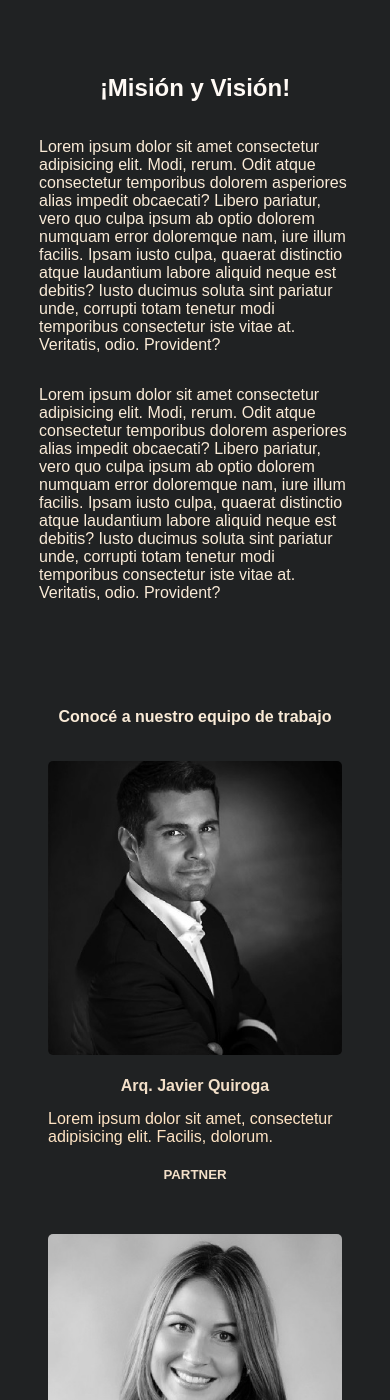
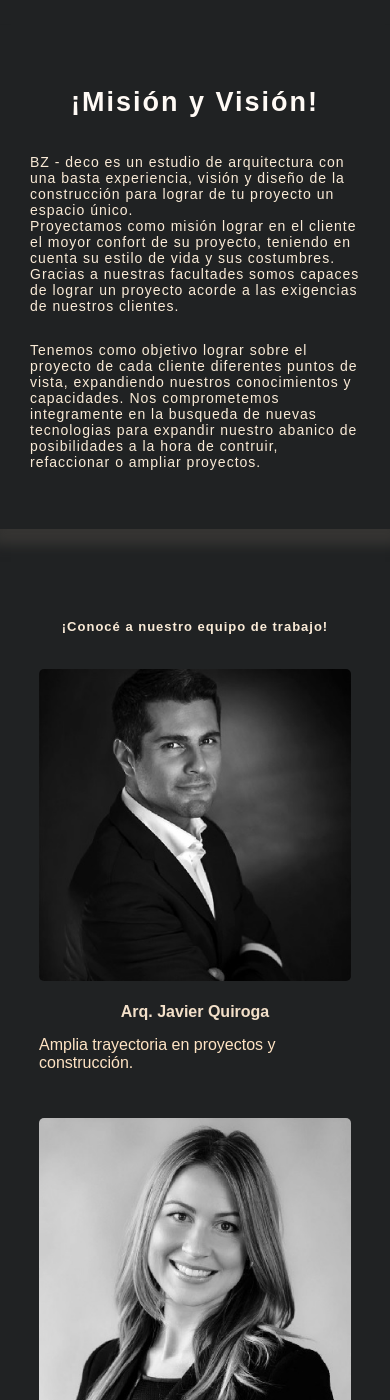
Before and after one commit to bauzafelipe/proyecto_bz-deco, a plain HTML site: page pages/Nosotros.html in a window 390 px wide. Shown: the part 600-2000 px from the top of the page. Drawn offline with Linux system fonts and the light colour scheme.

Commit message:
agrego texto a la paginaweb

```diff
--- a/css/style.css
+++ b/css/style.css
@@ -154,6 +154,7 @@ footer{
         flex-direction: column;
         align-items: center;
     }
+
     /*preguntas frecuentes*/
     .questions__containerTitleInicio h1{
         font-size: 23px;
@@ -161,6 +162,7 @@ footer{
     .questions__containerTextFinal h2{
         font-size: 5px;
     }
+
     /*inicio*/
     .container__offer .container__offerTittle h1{
         font-family: sans-serif;
@@ -169,6 +171,20 @@ footer{
         display: flex;
         justify-content: center;
         margin-bottom: 30px;
+    }
+
+    /*proyectos*/
+    .section__proyectos .section__proyectosText h1{
+        color: antiquewhite;
+        letter-spacing: 2px;
+        font-size: 17px;
+        font-family: sans-serif;
+    }
+    .section__proyectos .section__proyectosText p{
+        color: bisque;
+        font-size: 13px;
+        letter-spacing: 1px;
+        font-family: sans-serif;
     }
 
     /*contacto*/
@@ -233,7 +249,7 @@ footer{
     /*proyectos*/
     .section__proyectos .section__proyectosText h1{
         color: antiquewhite;
-        font-size: 13px;
+        font-size: 11px;
         font-family: sans-serif;
     }
     .section__proyectos .section__proyectosText p{
@@ -253,6 +269,12 @@ footer{
     }
 
     /*nosotros*/
+    .nosotros__container .nosotros__equipo{
+        color: antiquewhite;
+        font-family: sans-serif;
+        font-size: 13px;
+        letter-spacing: 1px;
+    }
     .nosotros__containerEquipo .nosotros__containerEquipoTrabajo img{
         width: 100%;
     }
@@ -299,7 +321,7 @@ footer{
 .container__offerPrestaciones{
     background-color: #202223;
     padding: 25px 40px 45px 40px;
-    box-shadow: .90em .95em 1em #353432;
+    box-shadow: .10em .99em 0.7em #353432;
     margin-top: -5px;
     display: flex;
     flex-direction: column;
@@ -395,7 +417,10 @@ footer{
     box-shadow: .10em .99em 0.7em #353432;
 }
 .section__proyectosText{
-    padding: 5%;
+    padding-top: 20px;
+    padding-left: 5%;
+    padding-bottom: 5%;
+    padding-right: 5%;
     display: flex;
     flex-direction: column;
     justify-content: space-between;
@@ -514,7 +539,7 @@ footer{
     display: flex;
     flex-direction: column;
     align-items: center;
-    margin: 70px 9px 15px 9px;
+    margin: 40px 0px 15px 0px;
 }
 .nosotros__main .nosotros__mainImage img{
     width: 100%;
@@ -523,16 +548,23 @@ footer{
     display: flex;
     flex-direction: column;
     align-items: center;
+    width: 100%;
+    padding: 40px 9px 45px 9px;
+    box-shadow: .10em .99em 0.7em #353432;
 }
-.nosotros__container .nosotros__containerText h1{
+.nosotros__containerText h1{
     font-family: sans-serif;
+    letter-spacing: 2px;
+    font-size: 27px;
     font-weight: 600px;
     color: #fffaf5;
     align-items: center;
     padding: 0px 30px 0px 30px;
 }
-.nosotros__container .nosotros__containerText p{
+.nosotros__containerText p{
     font-family: sans-serif;
+    letter-spacing: 1px;
+    font-size: 14px;
     font-weight: 300px;
     color: antiquewhite;
     align-items: center;
@@ -540,6 +572,8 @@ footer{
 }
 .nosotros__equipo{
     font-family: sans-serif;
+    font-size: 19px;
+    letter-spacing: 1px;
     color: antiquewhite;
     font-weight: bolder;
     margin: 90px 9px 10px 9px;
--- a/pages/Nosotros.html
+++ b/pages/Nosotros.html
@@ -36,56 +36,40 @@
    <section class="nosotros__container">
       <div class="nosotros__containerText">
          <h1 class="textoEquipo">¡Misión y Visión!</h1>
-         <p>Lorem ipsum dolor sit amet consectetur adipisicing elit. Modi, rerum. Odit atque consectetur temporibus
-            dolorem asperiores alias impedit obcaecati? Libero pariatur, vero quo culpa ipsum ab optio dolorem
-            numquam
-            error doloremque nam, iure illum facilis. Ipsam iusto culpa, quaerat distinctio atque laudantium labore
-            aliquid neque est debitis? Iusto ducimus soluta sint pariatur unde, corrupti totam tenetur modi
-            temporibus
-            consectetur iste vitae at. Veritatis, odio. Provident?
+         <p>BZ - deco es un estudio de arquitectura con una basta experiencia, visión y diseño de la construcción para lograr de tu proyecto un espacio único.<br>Proyectamos como misión lograr en el cliente el moyor confort de su proyecto, teniendo en cuenta su estilo de vida y sus costumbres. Gracias a nuestras facultades somos capaces de lograr un proyecto acorde a las exigencias de nuestros clientes.
          </p>
-         <p>Lorem ipsum dolor sit amet consectetur adipisicing elit. Modi, rerum. Odit atque consectetur temporibus
-            dolorem asperiores alias impedit obcaecati? Libero pariatur, vero quo culpa ipsum ab optio dolorem
-            numquam
-            error doloremque nam, iure illum facilis. Ipsam iusto culpa, quaerat distinctio atque laudantium labore
-            aliquid neque est debitis? Iusto ducimus soluta sint pariatur unde, corrupti totam tenetur modi
-            temporibus
-            consectetur iste vitae at. Veritatis, odio. Provident?
+         <p>Tenemos como objetivo lograr sobre el proyecto de cada cliente diferentes puntos de vista, expandiendo nuestros conocimientos y capacidades. Nos comprometemos integramente en la busqueda de nuevas tecnologias para expandir nuestro abanico de posibilidades a la hora de contruir, refaccionar o ampliar proyectos.
          </p>
       </div>
-      <div class="nosotros__equipo">Conocé a nuestro equipo de trabajo
+      <div class="nosotros__equipo">¡Conocé a nuestro equipo de trabajo!
       </div>
       <div class="nosotros__containerEquipo">
          <div class="nosotros__containerEquipoTrabajo">
             <img src="../media/images/Javier Quiroga.jpg" alt="Arq. Quiroga">
             <div class="nosotros__containerEquipoTrabajoText">
                <h4>Arq. Javier Quiroga</h4>
-               <p>Lorem ipsum dolor sit amet, consectetur adipisicing elit. Facilis, dolorum.</p>
-               <h5>PARTNER</h5>
+               <p>Amplia trayectoria en proyectos y construcción.</p>
             </div>
          </div>
          <div class="nosotros__containerEquipoTrabajo">
             <img src="../media/images/Josefina Maria Llanos.jpg" alt="Arq. Llanos">
             <div class="nosotros__containerEquipoTrabajoText">
                <h4>Arq. Josefina Llanos</h4>
-               <p>Lorem ipsum dolor sit amet, consectetur adipisicing elit. Facilis, dolorum.</p>
-               <h5>PARTNER</h5>
+               <p>Licenciada en Paisajismo y ambientación de pequeños espacios exteriores.</p>
             </div>
          </div>
          <div class="nosotros__containerEquipoTrabajo">
             <img src="../media/images/Martina de la Cruz.jpg" alt="Arq. de la Cruz">
             <div class="nosotros__containerEquipoTrabajoText">
                <h4>Arq. Martina de la Cruz</h4>
-               <p>Lorem ipsum dolor sit amet, consectetur adipisicing elit. Facilis, dolorum.</p>
-               <h5>PARTNER</h5>
+               <p>Maestría en Diseño Arquitectónico Avanzado con basta experiencia.</p>
             </div>
          </div>
          <div class="nosotros__containerEquipoTrabajo">
             <img src="../media/images/Santiago Fuentes.jpg" alt="Arq. Fuentes">
             <div class="nosotros__containerEquipoTrabajoText">
                <h4>Arq. Santiago Fuentes</h4>
-               <p>Lorem ipsum dolor sit amet, consectetur adipisicing elit. Facilis, dolorum.</p>
-               <h5>PARTNER</h5>
+               <p>Licenciado en Diseño de Interiores.</p>
             </div>
          </div>
       </div>
```
Also changed, not shown: index.html (+1 -1 lines).
